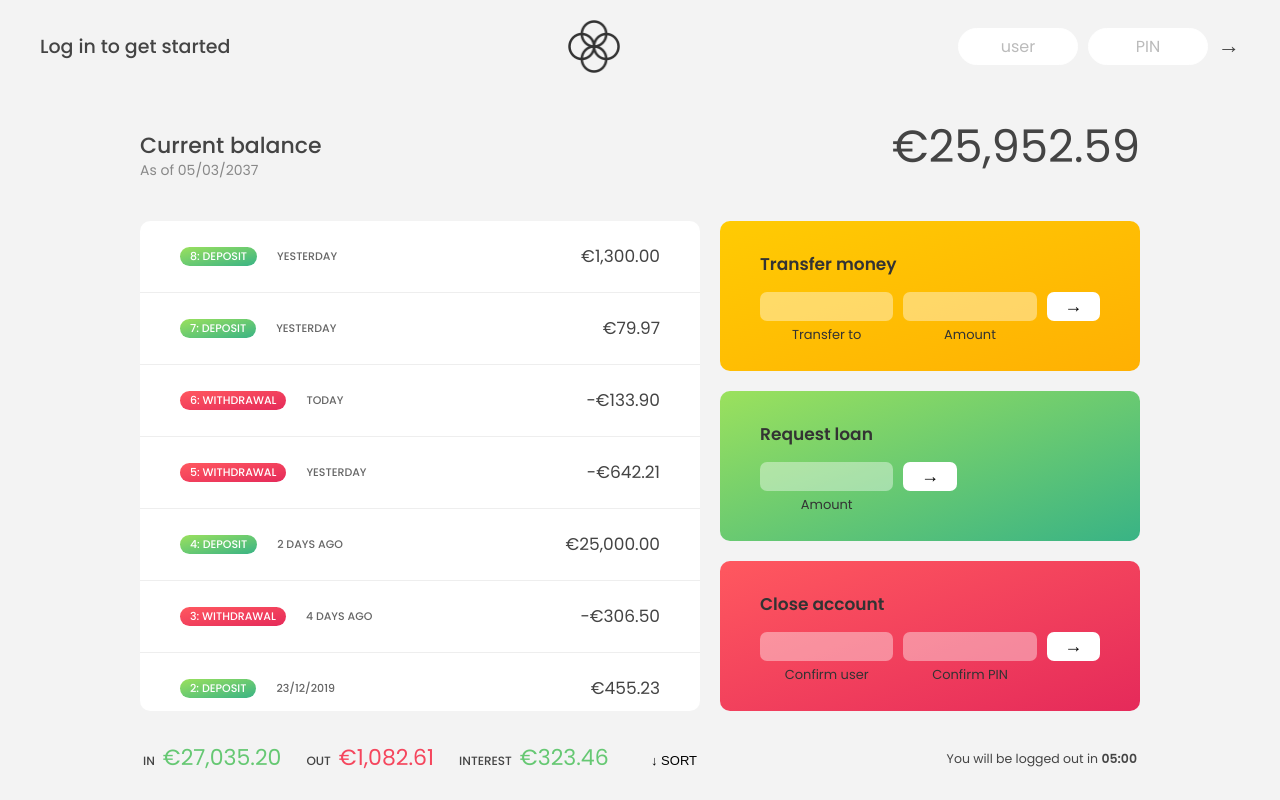
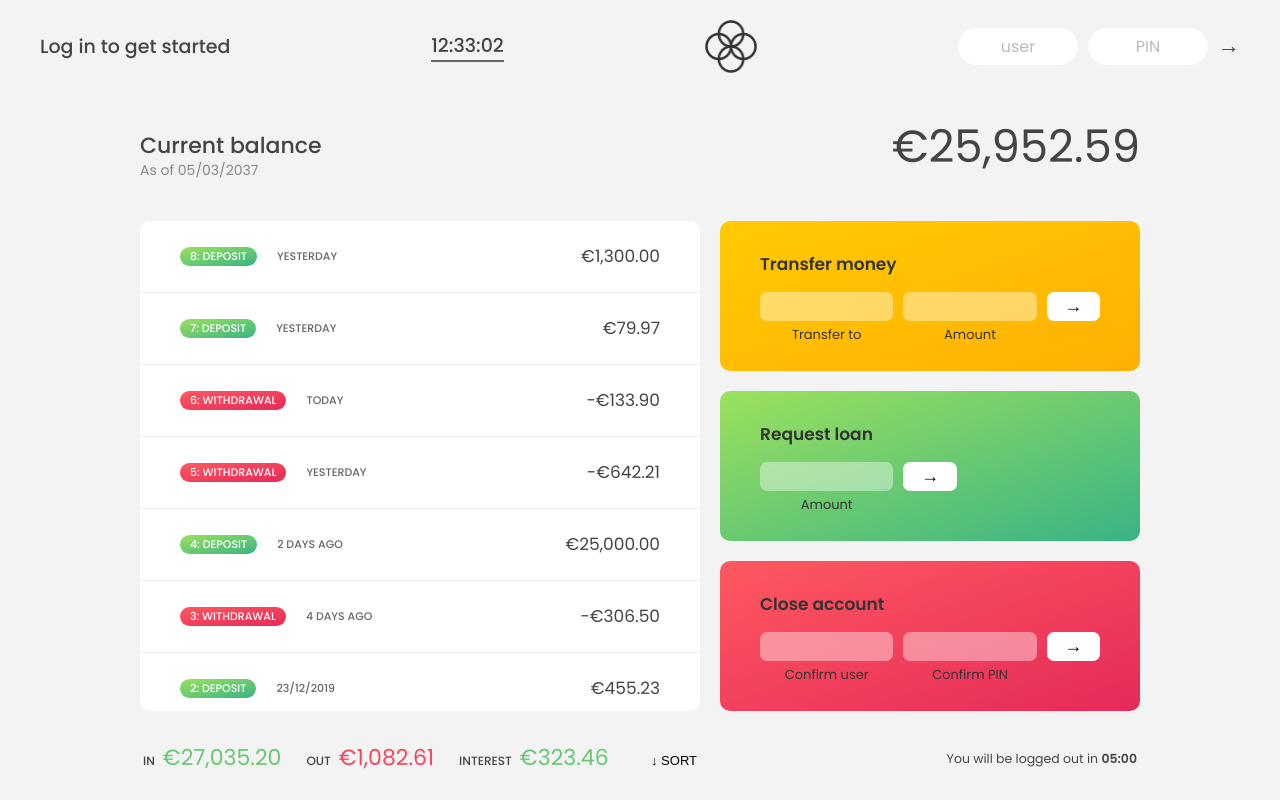
Before and after one commit to iKayden/bankist_app, a plain HTML site: page index.html in a window 1280 px wide. Drawn offline with Linux system fonts and the light colour scheme.

Commit message:
add clock

```diff
--- a/index.html
+++ b/index.html
@@ -18,6 +18,7 @@
     <!-- TOP NAVIGATION -->
     <nav>
       <p class="welcome">Log in to get started</p>
+      <div class="clock"></div>
       <img src="/media/logo.png" alt="Logo" class="logo" />
       <form class="login">
         <input
--- a/script.js
+++ b/script.js
@@ -56,6 +56,7 @@ const labelTimer = document.querySelector('.timer');
 const containerApp = document.querySelector('.app');
 const containerMovements = document.querySelector('.movements');
 const containerMovementsTime = document.querySelector('.movements__date');
+const containerClock = document.querySelector('.clock');
 
 const btnLogin = document.querySelector('.login__btn');
 const btnTransfer = document.querySelector('.form__btn--transfer');
@@ -118,8 +119,6 @@ const displayMovements = function(acc, sort = false) {
   });
 };
 
-
-
 const createUsernames = (accs) =>
   accs.forEach(
     acc => acc.username =
@@ -131,12 +130,10 @@ const createUsernames = (accs) =>
   );
 createUsernames(accounts);
 
-
 const countBalance = (acc) => {
   acc.balance = acc.movements.reduce((acc, curr) => acc + curr, 0);
   labelBalance.textContent = `${moneyDisplayFormatter(acc.balance, acc.locale, acc.currency)}`;
 };
-
 
 const calcDisplaySum = (acc) => {
 
@@ -209,9 +206,6 @@ btnLogin.addEventListener("click", (e) => {
     labelDate.textContent = new Intl.DateTimeFormat(currentAccount.locale, options).format(now);
     //refresh interface
     updateUi(currentAccount);
-
-
-
   }
 });
 
@@ -267,10 +261,13 @@ btnLoan.addEventListener("click", (e) => {
   const amount = Math.floor(inputLoanAmount.value);
 
   if (amount > 0 && currentAccount.movements.some(move => move >= amount * 0.1)) {
-    currentAccount.movements.push(amount);
-    currentAccount.movementsDates.push(new Date().toISOString());
-    updateUi(currentAccount);
+    setTimeout(function() {
+      currentAccount.movements.push(amount);
+      currentAccount.movementsDates.push(new Date().toISOString());
+      updateUi(currentAccount);
 
+    }, 3000);
+    console.log(`Waiting for a (${moneyDisplayFormatter(amount, currentAccount.locale, currentAccount.currency)}) loan approval.....`);
   }
   inputLoanAmount.value = "";
   inputLoanAmount.blur();
@@ -284,3 +281,18 @@ btnSort.addEventListener("click", (e) => {
   displayMovements(currentAccount, !setSort);
   setSort = !setSort;
 });
+
+// setInterval clock
+const clock = (interval) => {
+  setInterval(() => {
+
+    const now = new Date();
+    const options = {
+      hour: "numeric",
+      minute: "numeric",
+      second: "numeric"
+    };
+    containerClock.textContent = new Intl.DateTimeFormat(currentAccount.locale, options).format(now);
+  }, interval);
+};
+clock(1000);
--- a/style.css
+++ b/style.css
@@ -33,6 +33,13 @@ nav {
 .welcome {
   font-size: 1.9rem;
   font-weight: 500;
+}
+
+.clock {
+  font-size: 1.9rem;
+  font-weight: 500;
+  border-bottom: 2px solid #666;
+  width: 73px;
 }
 
 .logo {
```
